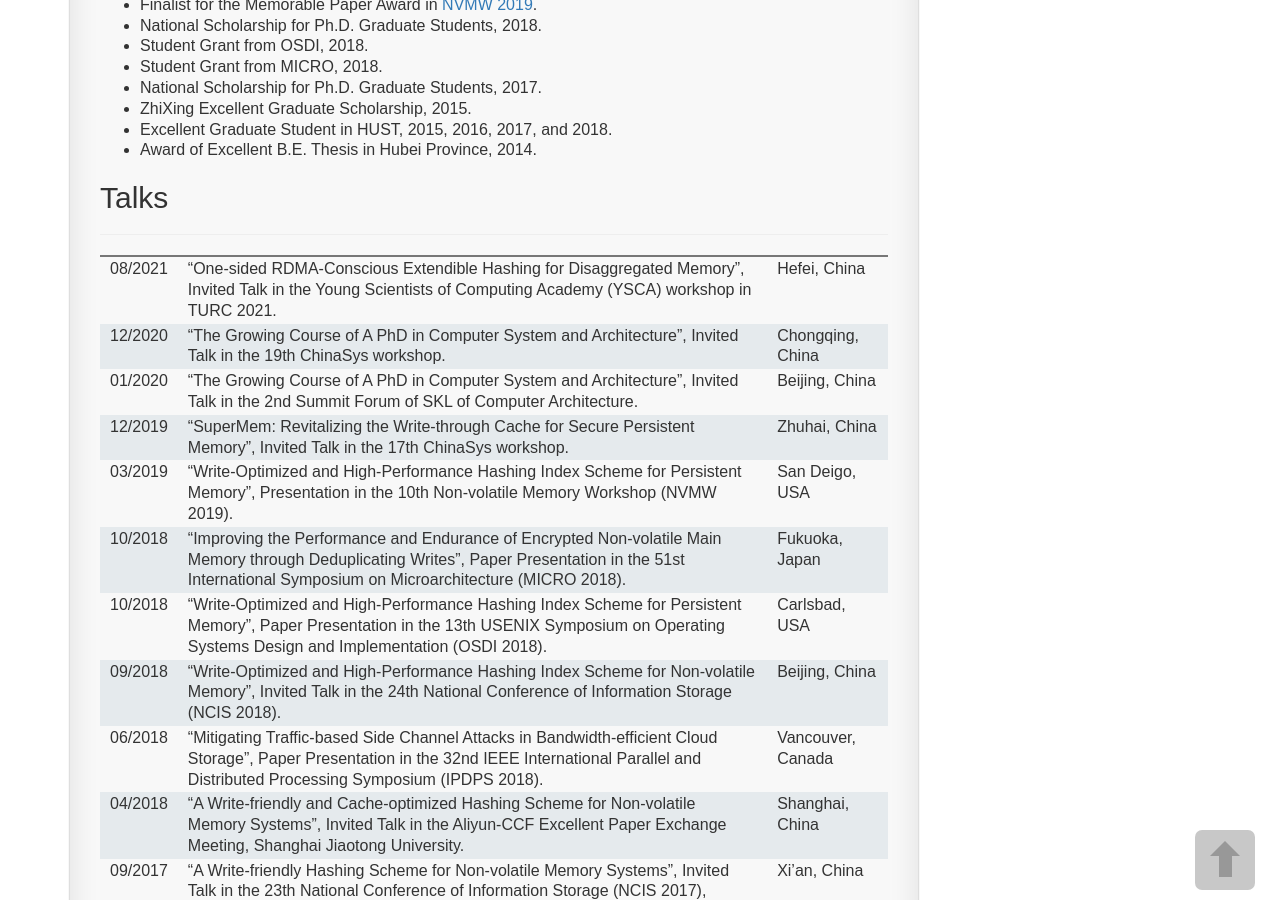
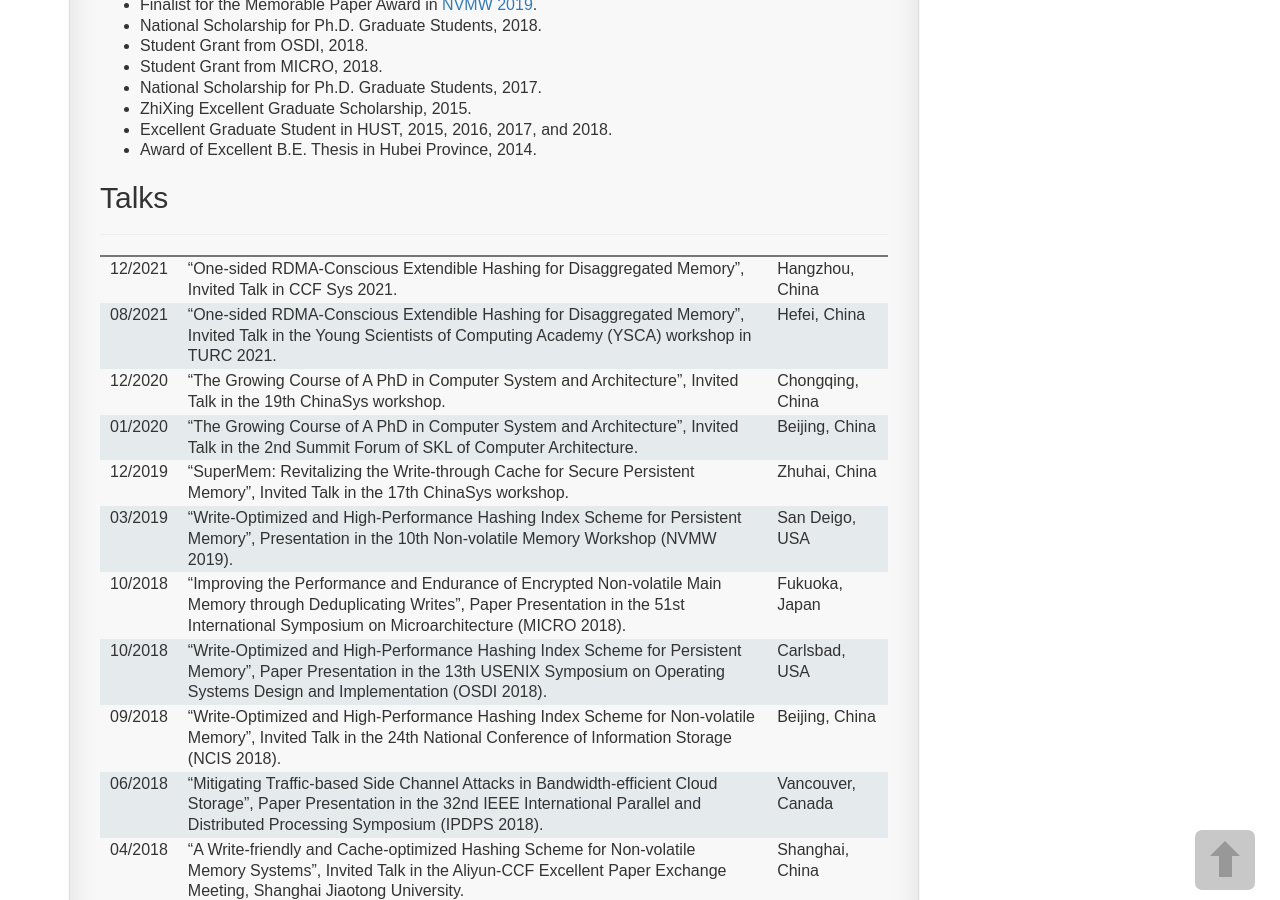
Before and after one commit to Menguozi/Menguozi.github.io, a Jekyll site: the page built from pages/1_homepage.md, in a window 1280 px wide and 900 px high, scrolled down 1922 px. Built offline with Jekyll 4.4.1, drawn with Linux system fonts in a browser that asks for light colours; comment, search, counter and statistics services are not loaded.

Commit message:
new homepage

```diff
--- a/pages/1_homepage.md
+++ b/pages/1_homepage.md
@@ -14,6 +14,7 @@ permalink: /homepage/
 
 | <br> **Pengfei Zuo** is a research scientist at Huawei Cloud. He received his Ph.D. degree (advised by [Prof. Yu Hua](https://csyhua.github.io/csyhua/index.html)) in Computer Science from Huazhong University of Science and Technology (HUST) in 2019, and was a visiting PhD student (advised by [Prof. Yuan Xie](https://www.ece.ucsb.edu/~yuanxie/)) in University of California, Santa Barbara (UCSB) during 2018-2019. He received B.E. degree in Computer Science from HUST in 2014. <br><br>He has published 30+ refereed papers in major conferences and journals (OSDI, MICRO, ASPLOS, FAST, USENIX ATC, DAC, etc) in the areas of computer system and architecture, with a focus on memory systems, storage systems and techniques, and security. He obtained [2020 ACM China Doctoral Dissertation Award](https://www.acmturc.com/2021/cn/doctoral_thesis_award.html) (only two awardees among all computer disciplines across China every year). <br><br> He served as a PC member at ICDCS 2021, Cloud 2021, CloudCom 2020, and ICPADS 2020. <br> <br> **Email:** <pfzuo.cs@gmail.com>, <pfzuo@hust.edu.cn>   <br> <br> | <br> &emsp; ![image](https://pfzuo.github.io/images/zuo-2021.jpg) <br> <br> |
 
+
 ## News
 
 ---
@@ -22,10 +23,10 @@ permalink: /homepage/
 
 * [Oct 2021] Our paper "FINEdex: A Fine-grained Learned Index Scheme for Scalable and Concurrent Memory Systems" was accepted by [VLDB 2022](https://vldb.org/2022/)!
 
-
 * [Aug 2021] Pengfei Zuo was awarded with [2020 ACM China Doctoral Dissertation Award](https://www.acmturc.com/2021/cn/doctoral_thesis_award.html)! Only two awardees among all computer disciplines across China were selected to obtain the award every year.
 
 * [Apr 2021] Our paper "One-sided RDMA-Conscious Extendible Hashing for Disaggregated Memory" was accepted by [USENIX ATC 2021](https://www.usenix.org/conference/atc21)!
+
 
 ## Selected Publications
 
@@ -47,12 +48,12 @@ permalink: /homepage/
 
 * **[MICRO]** Pengfei Zuo, Yu Hua, Yuan Xie, "[SuperMem: Enabling Application-transparent Secure Persistent Memory with Low Overheads](https://csyhua.github.io/csyhua/hua-micro2019.pdf)", Proceedings of the 52nd IEEE/ACM International Symposium on Microarchitecture (MICRO), 2019.    [[slides](https://csyhua.github.io/csyhua/hua-micro2019-slides.pdf)]
 
-
 * **[OSDI]** Pengfei Zuo, Yu Hua, Jie Wu, "[Write-Optimized and High-Performance Hashing Index Scheme for Persistent Memory](https://csyhua.github.io/csyhua/hua-OSDI2018.pdf)", in Proceedings of the 13th USENIX Symposium on Operating Systems Design and Implementation (OSDI), 2018. [[slides](https://www.usenix.org/sites/default/files/conference/protected-files/osdi18_slides_zuo.pdf)] [[code](https://github.com/Pfzuo/Level-Hashing)]
 
 * **[MICRO]** Pengfei Zuo, Yu Hua, Ming Zhao, Wen Zhou, Yuncheng Guo, "[Improving the Performance and Endurance of Encrypted Non-volatile Main Memory through Deduplicating Writes](https://csyhua.github.io/csyhua/hua-MICRO2018.pdf)", in Proceedings of the 51st IEEE/ACM International Symposium on Microarchitecture (MICRO), 2018. [[slides](https://csyhua.github.io/csyhua/hua-micro2018-slides.pdf)][[video](https://youtu.be/CU-RVr8wOk0)]
 
 * **[USENIX ATC]** Yuanyuan Sun, Yu Hua, Song Jiang, Qiuyu Li, Shunde Cao, Pengfei Zuo, "[SmartCuckoo: A Fast and Cost-Efficient Hashing Index Scheme for Cloud Storage Systems](https://csyhua.github.io/csyhua/hua-atc2017.pdf)", in Proceedings of USENIX Annual Technical Conference (USENIX ATC), 2017.
+
 
 
 ## Awards and Honors
@@ -73,10 +74,12 @@ permalink: /homepage/
 *  Award of Excellent B.E. Thesis in Hubei Province, 2014.
 
 
+
 ## Talks
 
 ---
 
+|12/2021|"One-sided RDMA-Conscious Extendible Hashing for Disaggregated Memory", Invited Talk in CCF Sys 2021. |Hangzhou, China
 |08/2021|"One-sided RDMA-Conscious Extendible Hashing for Disaggregated Memory", Invited Talk in the Young Scientists of Computing Academy (YSCA) workshop in TURC 2021. |Hefei, China
 |12/2020|"The Growing Course of A PhD in Computer System and Architecture", Invited Talk in the 19th ChinaSys workshop. |Chongqing, China
 |01/2020|"The Growing Course of A PhD in Computer System and Architecture", Invited Talk in the 2nd Summit Forum of SKL of Computer Architecture. |Beijing, China
```
